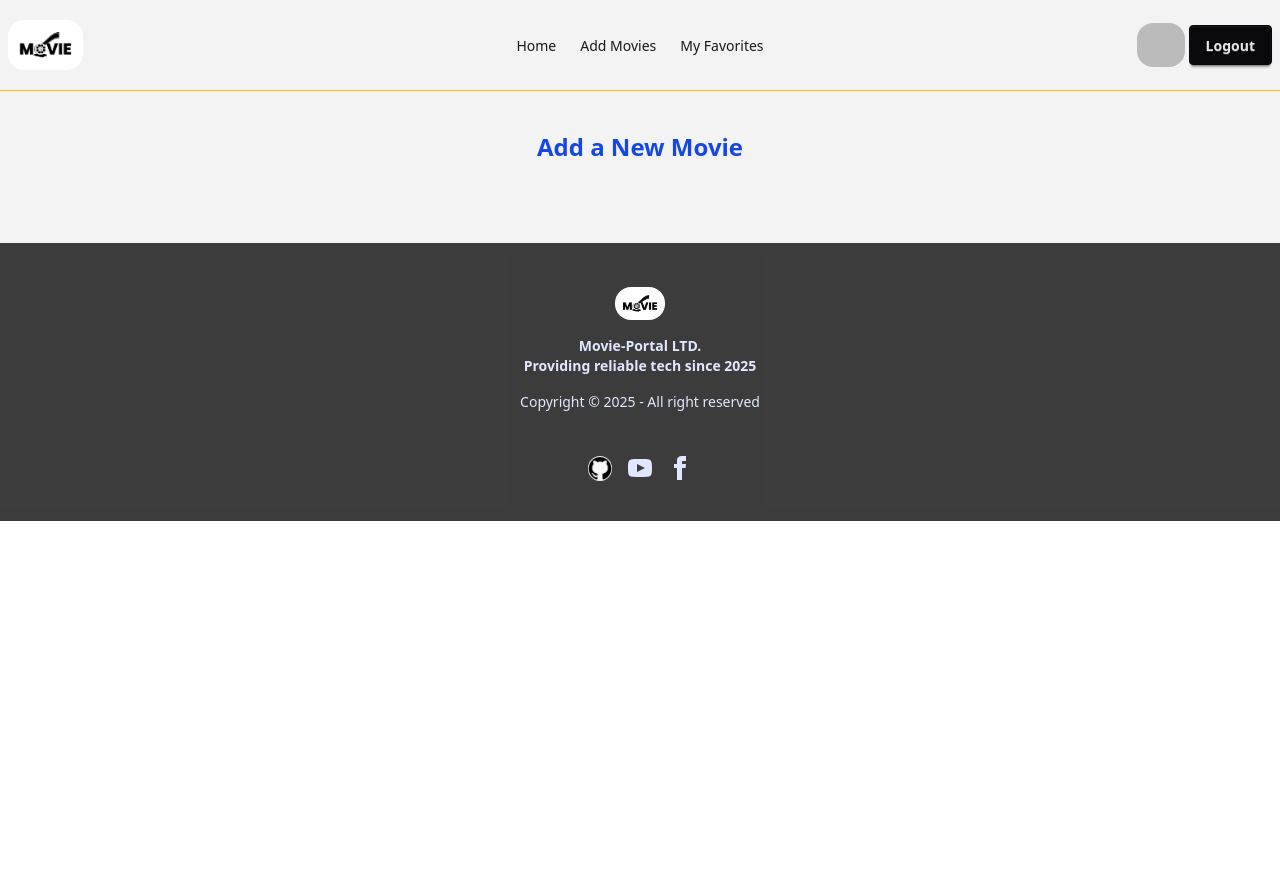
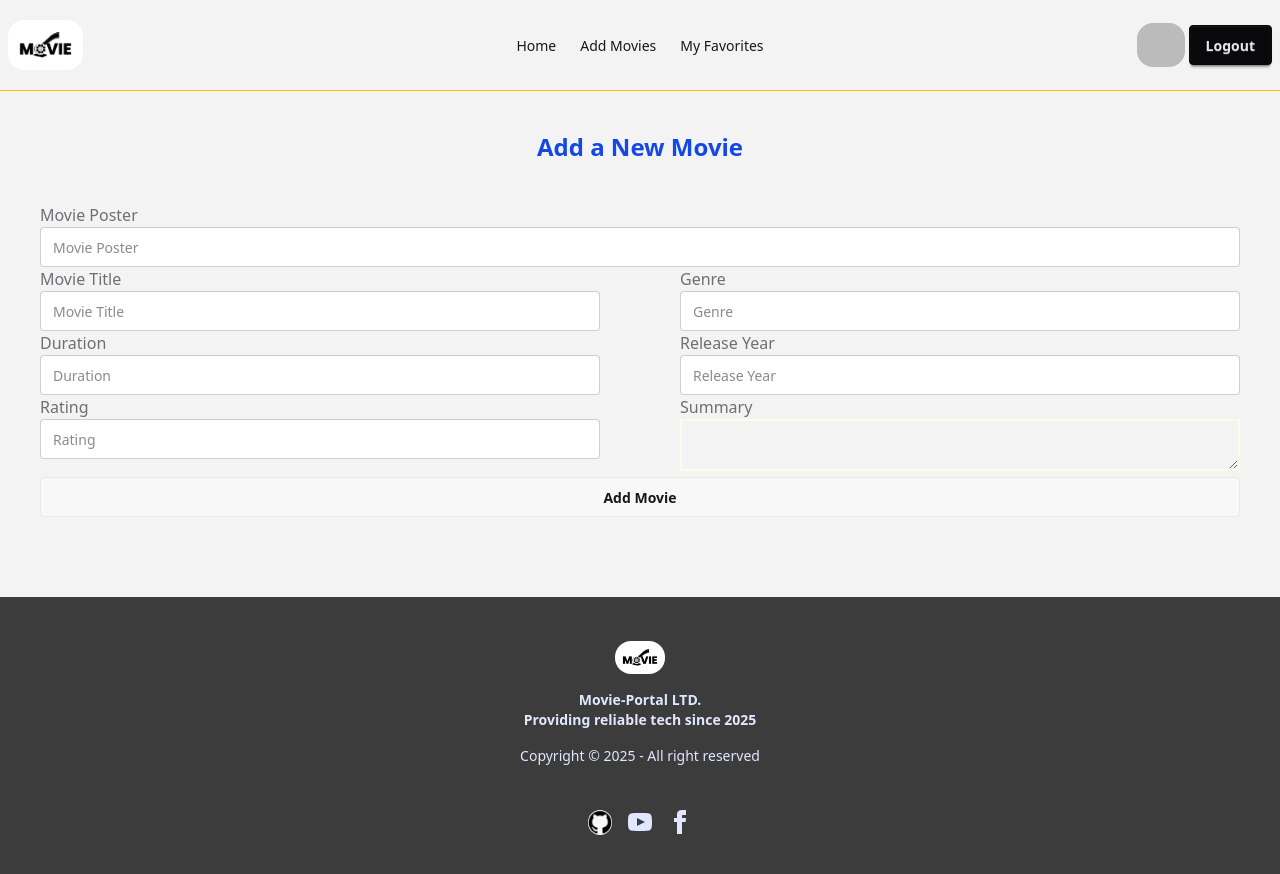
Before and after one commit to MH-liton-360/Movie-portal-client, a React (Vite) app: page /add-movies in a window 1280 px wide. Before the commit the page ends 800 px from the top, so only its background shows below. Built offline with nearby package versions, Linux system fonts and the light colour scheme; no server answers; sample sign-in values are in the browser's storage.

Commit message:
private route continue

```diff
--- a/index.html
+++ b/index.html
@@ -3,13 +3,13 @@
 
 <head>
   <meta charset="UTF-8" />
-  <link rel="icon" type="image/svg+xml" href="/src/assets/mountain-trekking-and-adventure-logo-free-vector.jpg" />
+  <link rel="icon" type="image/svg+xml" href="/src/assets/movie-media-letter-logo.jpg" />
   <meta name="viewport" content="width=device-width, initial-scale=1.0" />
 
   <!-- style link  -->
   <link href="/src/styles.css" rel="stylesheet">
 
-  <title>Eco-adventure-experiences</title>
+  <title>Movies-Portal</title>
 </head>
 
 <body>
--- a/src/Components/AddMovies.jsx
+++ b/src/Components/AddMovies.jsx
@@ -1,9 +1,83 @@
 const AddMovies = () => {
+    const handleAddMovie = event => {
+        event.preventDefault();
+
+        const form = event.target;
+
+        const photo = form.photo.value;
+        const name = form.name.value;
+        const genre = form.genre.value;
+        const duration = form.duration.value;
+        const year = form.year.value;
+        const rating = form.rating.value;
+        const summary = form.summary.value;
+
+        const newMovie = { photo, name, genre, duration, year, rating, summary };
+        console.log(newMovie);
+
+        //send data to the server
+
+    }
     return (
         <div className="p-10 text-center">
             <h2 className="text-2xl text-blue-700 font-bold">Add a New Movie</h2>
             {/* Add your form here later */}
+
+
+            <form onSubmit={handleAddMovie} className="pt-10">
+                {/* Movie poster row */}
+                <div className="md:flex justify-center gap-20">
+                    <div className="w-full">
+                        <label className="fieldset-label">Movie Poster</label>
+                        <input name="photo" type="text" className="input w-full" placeholder="Movie Poster" />
+                    </div>
+
+                </div>
+
+                {/* Title and Genre row */}
+                <div className="md:flex justify-center gap-20">
+                    <div className="md:w-1/2">
+                        <label className="fieldset-label">Movie Title</label>
+                        <input name="name" type="text" className="input w-full" placeholder="Movie Title" />
+                    </div>
+                    <div className="md:w-1/2">
+                        <label className="fieldset-label">Genre</label>
+                        <input name="genre" type="text" className="input w-full" placeholder="Genre" />
+                    </div>
+
+                </div>
+
+                {/* Duration and Release Year row */}
+                <div className="md:flex justify-center gap-20">
+                    <div className="md:w-1/2">
+                        <label className="fieldset-label">Duration</label>
+                        <input name="duration" type="text" className="input w-full" placeholder="Duration" />
+                    </div>
+                    <div className="md:w-1/2">
+                        <label className="fieldset-label">Release Year</label>
+                        <input name="year" type="text" className="input w-full" placeholder="Release Year" />
+                    </div>
+                </div>
+
+                {/* rating row*/}
+                <div className="md:flex justify-center gap-20">
+                    <div className="md:w-1/2">
+                        <label className="fieldset-label">Rating</label>
+                        <input name="rating" type="text" className="input w-full" placeholder="Rating" />
+                    </div>
+                    <div className="md:w-1/2">
+                        <label className="fieldset-label">Summary</label>
+                        <textarea name="summary" id="" cols="2" rows="2" className="w-full border-2 border-amber-50 pl-2"></textarea>
+                    </div>
+                </div>
+
+                <input type="submit" value="Add Movie" className="btn btn-block" />
+
+            </form>
         </div>
+
+
+
     );
 };
 
```
